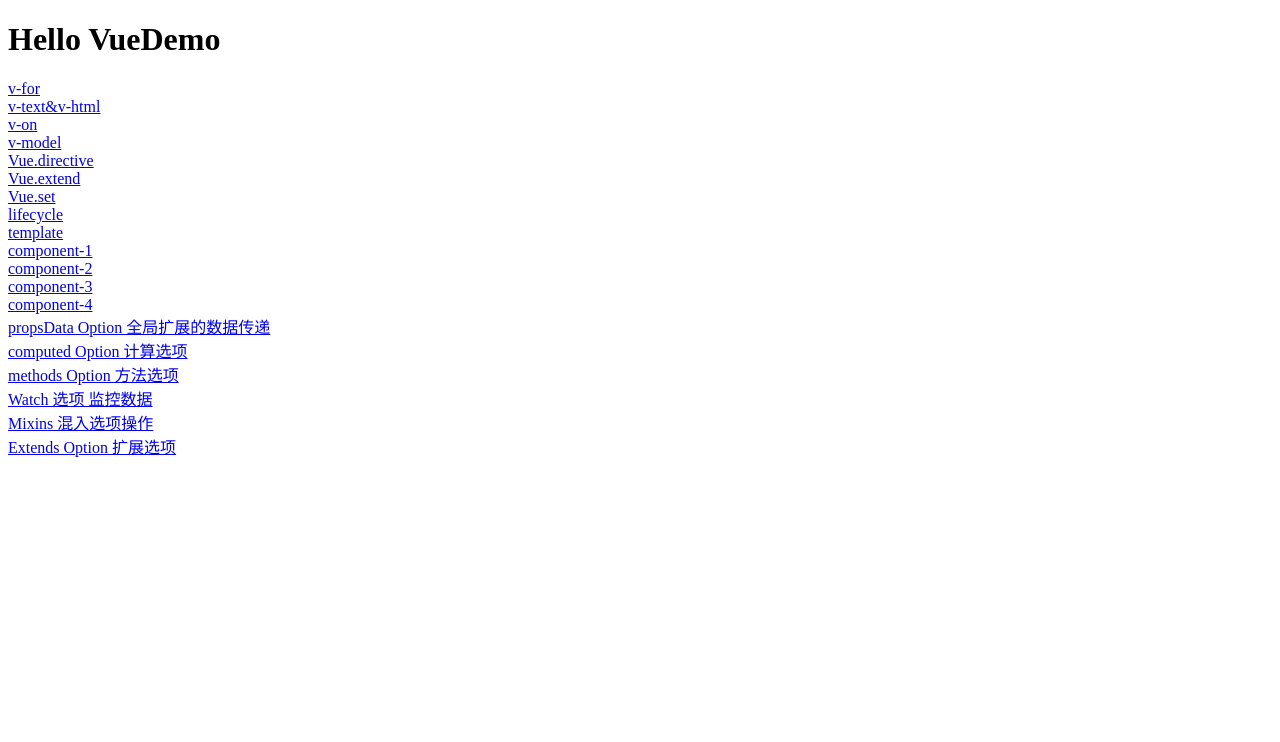
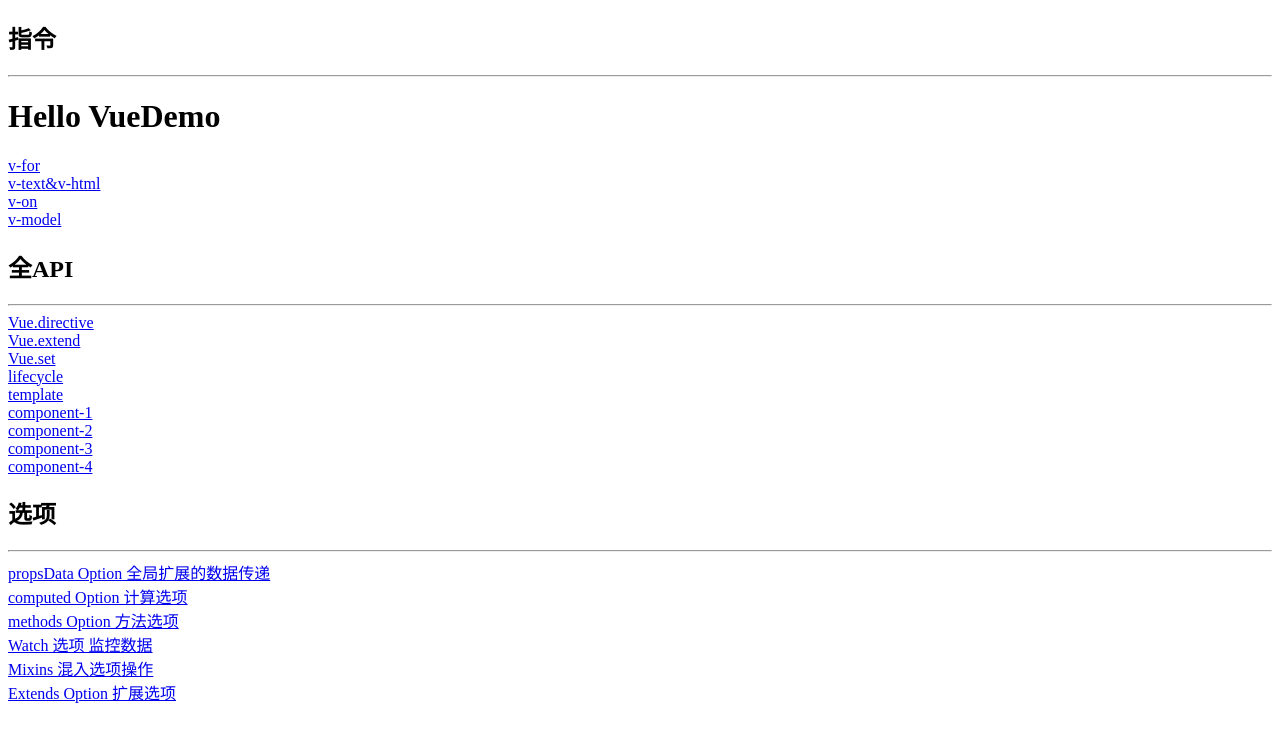
Before and after one commit to PrintingChen/VueDemo, a plain HTML site: page index.html in a window 1280 px wide. Drawn offline with Linux system fonts and the light colour scheme.

Commit message:
add files

```diff
--- a/index.html
+++ b/index.html
@@ -7,11 +7,15 @@
 </head>
 <body>
 	<div id="app">
+		<h2>指令</h2>
+		<hr>
 		<h1>{{message}}</h1>
 		<a href="./example/v-for.html">v-for</a><br>
 		<a href="./example/v-text&v-html.html">v-text&v-html</a><br>
 		<a href="./example/v-on.html">v-on</a><br>
 		<a href="./example/v-model.html">v-model</a><br>
+		<h2>全API</h2>
+		<hr>
 		<a href="./example/Vue.directive.html">Vue.directive</a><br>
 		<a href="./example/Vue.extend.html">Vue.extend</a><br>
 		<a href="./example/Vue.set.html">Vue.set</a><br>
@@ -21,6 +25,8 @@
 		<a href="./example/component-2.html">component-2</a><br>
 		<a href="./example/component-3.html">component-3</a><br>
 		<a href="./example/component-4.html">component-4</a><br>
+		<h2>选项</h2>
+		<hr>
 		<a href="./example/propsData.html">propsData Option  全局扩展的数据传递</a><br>
 		<a href="./example/computed.html">computed Option  计算选项</a><br>
 		<a href="./example/methods.html">methods Option  方法选项</a><br>
```
